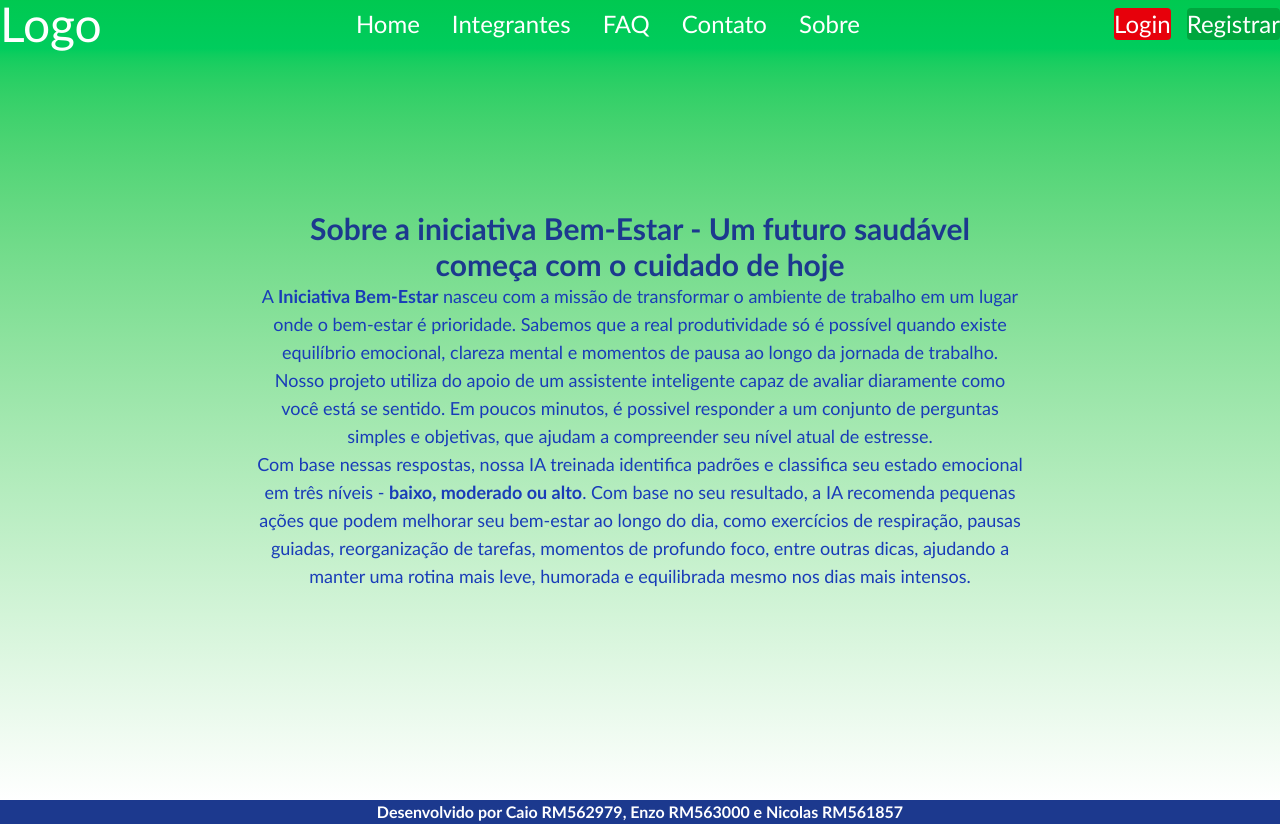
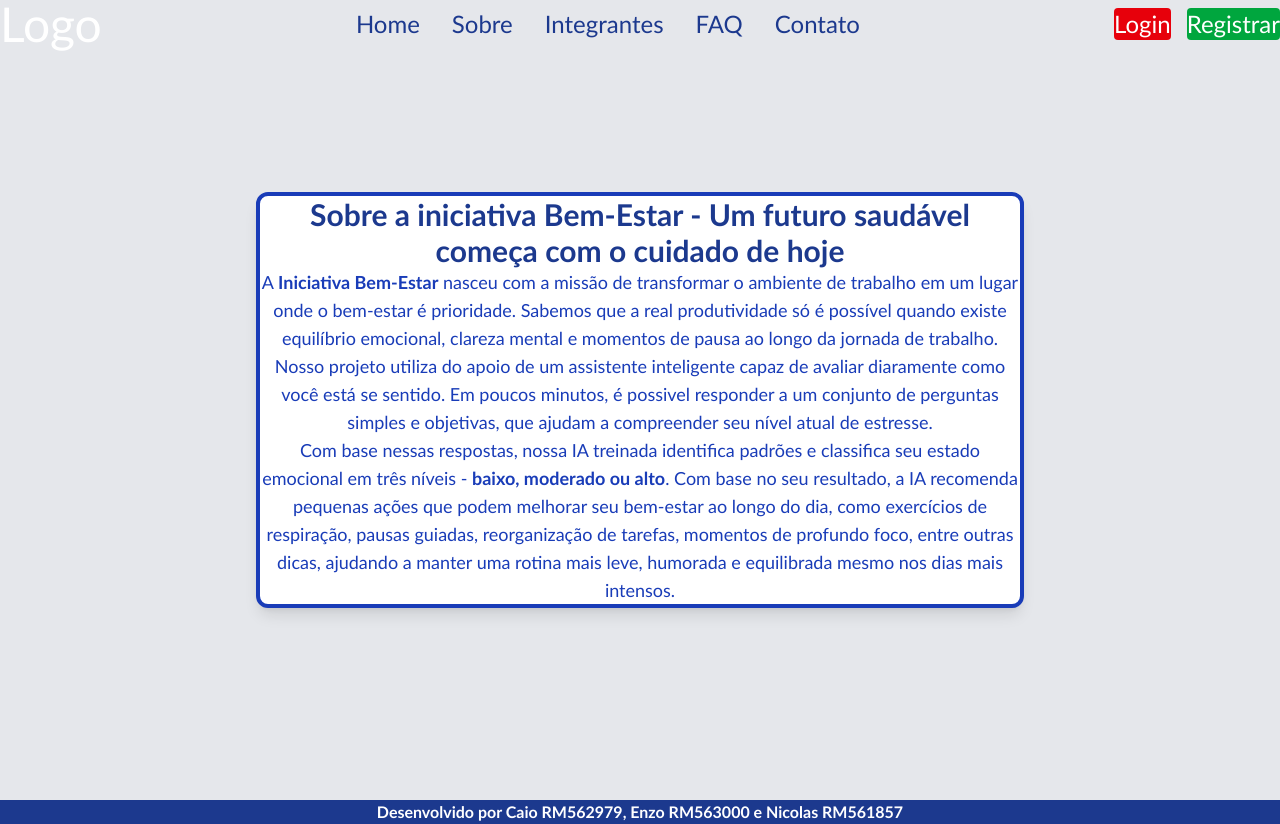
Before and after one commit to Caiok275/FrontGS, a React (Vite) app: page /Sobre in a window 1280 px wide. Built offline with nearby package versions, Linux system fonts and the light colour scheme.

Commit message:
estilizando-sobre

```diff
--- a/src/Components/NavBarra/NavBarra.tsx
+++ b/src/Components/NavBarra/NavBarra.tsx
@@ -6,12 +6,12 @@ export default function NavBarra() {
             <header className="fixed top-0 left-0 w-full flex justify-between items-center py-5 bg-transparent z-100">
                 <Link to="/" className="text-5xl text-white">Logo</Link>
 
-                <nav className="flex gap-8 text-2xl text-white">
+                <nav className="flex gap-8 text-2xl text-blue-900">
                     <Link to="/" className="hover:underline hover:underline-offset-4">Home</Link>
+                    <Link to="/sobre" className="hover:underline hover:underline-offset-4">Sobre</Link>
                     <Link to="/integrantes" className="hover:underline hover:underline-offset-4">Integrantes</Link>
                     <Link to="/faq" className="hover:underline hover:underline-offset-4">FAQ</Link>
                     <Link to="/contato" className="hover:underline hover:underline-offset-4">Contato</Link>
-                    <Link to="/sobre" className="hover:underline hover:underline-offset-4">Sobre</Link>
                 </nav>
 
                 <button className="flex gap-4">
--- a/src/Routes/Contato/Contato.tsx
+++ b/src/Routes/Contato/Contato.tsx
@@ -35,9 +35,9 @@ const handleChange = (e: ChangeEvent) => {
 
   return (
 
-    <div className="w-full min-h-screen bg-gradient-to-b from-green-500 to-white flex flex-col justify-center items-center p-4 ">
+    <div className="w-full min-h-screen bg-gray-200 flex flex-col justify-center items-center p-4 ">
       <div className="bg-white p-8 border-4 border-gray-500 rounded-lg w-full max-w-md">
-        <h1 className="text-green-700 text-4xl text-center font-bold mb-8">
+        <h1 className="text-blue-900 text-4xl text-center font-bold mb-8">
           Contate a equipe
         </h1>
 
--- a/src/Routes/FAQ/FAQ.tsx
+++ b/src/Routes/FAQ/FAQ.tsx
@@ -15,8 +15,8 @@ function Pergunta({ pergunta, resposta }: PerguntaProps) {
 
 export default function FAQ() {
   return (
-    <div className="w-full min-h-screen bg-linear-to-b from-green-500 to-white flex flex-col justify-center items-center px-4 py-8">
-      <h2 className="text-3xl font-bold text-center mb-8 text-green-900 gap-6">
+    <div className="w-full min-h-screen bg-gray-200 flex flex-col justify-center items-center px-4 py-8">
+      <h2 className="text-3xl font-bold text-center mb-8 text-blue-900 gap-6">
         Perguntas Frequentes
       </h2>
 
--- a/src/Routes/Integrantes/Integrantes.tsx
+++ b/src/Routes/Integrantes/Integrantes.tsx
@@ -4,7 +4,7 @@ import imgNico from "../../assets/fotonico.jpg"
 
 export default function Integrantes() {
   return (
-    <div className="w-full min-h-screen bg-linear-to-b from-green-500 to-white flex flex-col justify-center items-center">
+    <div className="w-full min-h-screen bg-gray-200 flex flex-col justify-center items-center">
       <h2 className="text-3xl font-bold text-center mb-8 text-blue-900">
         Conheça os Integrantes
       </h2>
--- a/src/Routes/Sobre/Sobre.tsx
+++ b/src/Routes/Sobre/Sobre.tsx
@@ -1,7 +1,7 @@
 export default function Sobre() {
     return (
-        <div className="w-full min-h-screen bg-linear-to-b from-green-500 to-white flex flex-col justify-center items-center">
-            <div className="max-w-3xl text-center">
+        <div className="w-full min-h-screen bg-gray-200 flex flex-col justify-center items-center">
+            <div className="max-w-3xl bg-white shadow-lg border-4 border-blue-800 rounded-xl text-center">
                 <h1 className="text-3xl font-bold text-center mb-6 text-blue-900">
                     Sobre a iniciativa Bem-Estar - Um futuro saudável começa com o cuidado de hoje
                 </h1>
```
